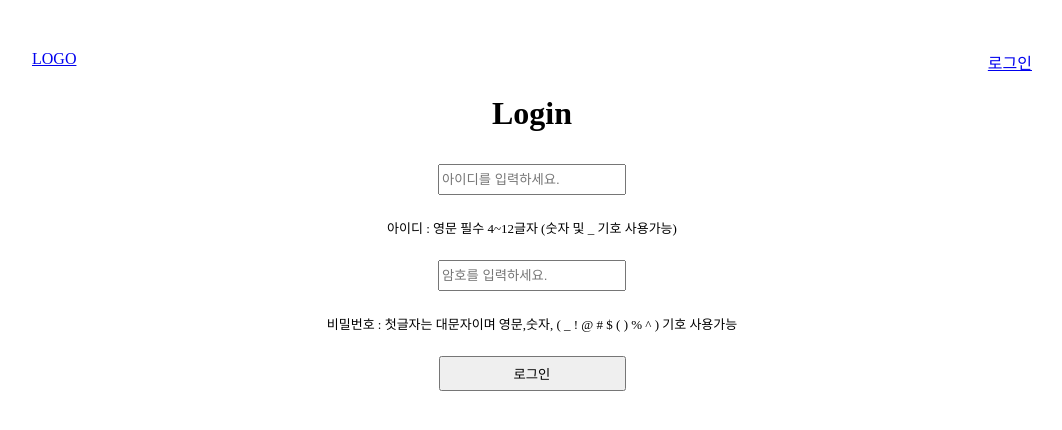
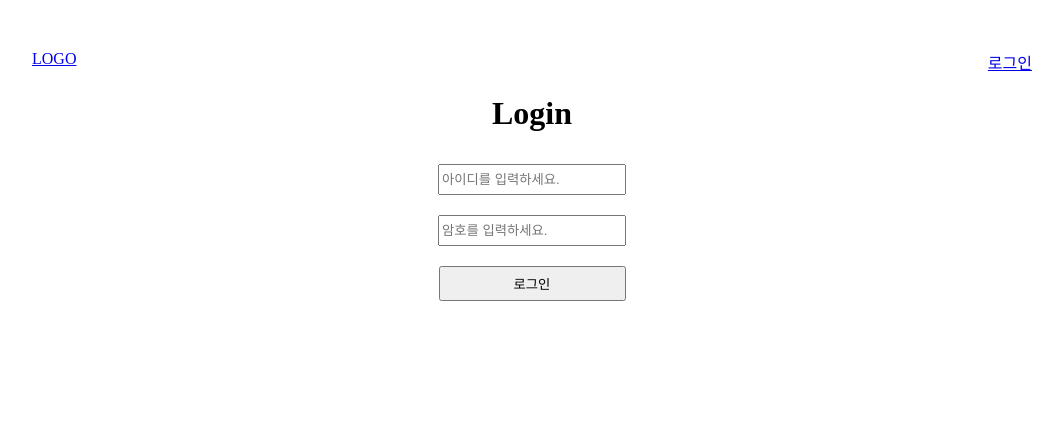
Before and after one commit to livek8888/exam-front-login, a Next.js app: page /login in a window 1280 px wide. Shown: the top 430 px of the page, without its empty margins (108-1170 px from the left). Built offline with nearby package versions, Linux system fonts and the light colour scheme.

Commit message:
fix : login validation refactoring (#3)
pages/login/index.tsx
로그인 휴요성 검사 event에서 과도하게 사용된 if,else를 줄이고,
필요없는 코멘트, 동작을 정리함.
더 나은 유지보수 편의성을 위해 주석 추가.

완료: close #3

```diff
--- a/pages/login/index.tsx
+++ b/pages/login/index.tsx
@@ -13,31 +13,17 @@ export default function Login() {
     userPw: "",
   });
 
-  const [userIdValidation, setUserIdValidation] = useState<ReactElement | null>(
-    <div className={styles.validation}>
-      <p>{"아이디 : 영문 필수 4~12글자 (숫자 및 _ 기호 사용가능)"}</p>
-    </div>
-  );
-
-  const [userPwValidation, setUserPwValidation] = useState<ReactElement | null>(
-    <div className={styles.validation}>
-      <p>
-        {
-          "비밀번호 : 첫글자는 대문자이며 영문,숫자, ( _ ! @ # $ ( ) % ^ ) 기호 사용가능"
-        }
-      </p>
-    </div>
-  );
+  const [validationComment, setValidationComment] =
+    useState<ReactElement | null>(null);
 
   const loginEvent = async () => {
-
     /**
      * 서버로 전송할 값 정의
      * account : 유저가 입력한 로그인 아이디,
      * password : 유저가 입력한 로그인 비밀번호
      */
-    const account =  reqBody.userId;
-    const password =  reqBody.userPw;
+    const account = reqBody.userId;
+    const password = reqBody.userPw;
 
     /**
      * .env에 저장한 APIURL로 값 {account, password} post
@@ -68,53 +54,48 @@ export default function Login() {
     setReqBody(newInputs);
   };
 
-  const onSubmitEvent = () => {
-    console.log("onSubmit!");
-    loginEvent();
-  };
-
   const loginValidation = (e: FormEvent<HTMLFormElement>) => {
     e.preventDefault();
+
+    /**
+     * idChecker = 영문 필수, 숫자 허용, 특수기호(_ 만 허용) 최소 4글자  ~ 최대 12글자
+     * pwChecker = 영문 대, 소문자 + 숫자 + 특수기호 ( _,!,@,#,$,(,),%,^ 만 허용) 포함하여 최소 8자 ~ 최대 20자
+     * pwFirstString = PW 첫글자
+     */
     const idChecker = /^[A-Za-z\d\_]{4,12}$/;
-    const pwChecker =
-      /^(?=.*[A-Z])(?=.*[a-z])(?=.*\d)(?=.*[_!@#$()%^])[A-Za-z\d_!@#$()%^]{8,20}$/;
+    const pwChecker = /^(?=.*[a-zA-z])(?=.*[0-9])(?=.*[_!@#$()%^]).{8,20}$/;
     const pwFirstString = reqBody.userPw[0];
-    let result = true;
-    if (!idChecker.test(reqBody.userId)) {
-      setUserIdValidation(
-        <div className={styles.fail_validation}>
-          <p>아이디를 다시 확인해주세요. </p>
-          <p>{"영문 필수 4~12글자 (숫자 및 _ 기호 사용가능)"}</p>
-        </div>
-      );
-      result = false;
-    } else {
-      setUserIdValidation(null);
+
+    /**
+     * ID 또는 PW 중 하나라도 비어있을 경우 알림 및 동작 중단
+     */
+    if (reqBody.userId === "" || reqBody.userPw === "") {
+      console.log("입력값이 비어있음.");
+      return alert("아이디 또는 패스워드를 입력하지 않았습니다.");
     }
+
+    /**
+     * 규칙에 따른 유효성 검사
+     * 성공 시 loginEvent 시작
+     */
     if (
-      !pwChecker.test(reqBody.userPw) ||
-      pwFirstString !== pwFirstString.toUpperCase()
+      idChecker.test(reqBody.userId) &&
+      pwChecker.test(reqBody.userPw) &&
+      pwFirstString === pwFirstString.toUpperCase()
     ) {
-      setUserPwValidation(
-        <div className={styles.fail_validation}>
-          <p>비밀번호를 다시 확인해주세요. </p>
-          <p>
-            {
-              "첫글자는 대문자이며 영문,숫자, ( _ ! @ # $ ( ) % ^ ) 기호 사용가능"
-            }
-          </p>
-        </div>
-      );
-      result = false;
-    } else {
-      setUserPwValidation(null);
+      console.log("success!");
+      return loginEvent();
     }
-    if (result) {
-      onSubmitEvent();
-    }
-    console.log(
-      "유효성검사 통과! " + " 아이디는 : " + reqBody.userId,
-      ", 암호는 : " + reqBody.userPw + " 입니다."
+
+    /**
+     * 유효성 검사 실패 시 유저에게 보여줄 메시지
+     */
+    setValidationComment(
+      <div className={styles.fail_validation}>
+        <p>아이디 또는 비밀번호를 다시 확인해주세요.</p>
+        <p>{"아이디 : 영문 필수 4~12글자 (숫자 및 _ 기호 사용가능)"}</p>
+        <p>{"비밀번호 : 첫 문자는 영문 대문자, 영문, 숫자, 특수기호 _ ! @ # $ ( ) % ^ 필수 4~12글자"}</p>
+      </div>
     );
   };
 
@@ -130,7 +111,6 @@ export default function Login() {
           onChange={handleValue}
           value={reqBody.userId}
         ></input>
-        {userIdValidation}
         <input
           type="password"
           className={styles.login_input}
@@ -139,8 +119,8 @@ export default function Login() {
           onChange={handleValue}
           value={reqBody.userPw}
         ></input>
-        {userPwValidation}
         <input type="submit" className={styles.login_submit} value="로그인" />
+        {validationComment}
       </form>
     </div>
   );
```
